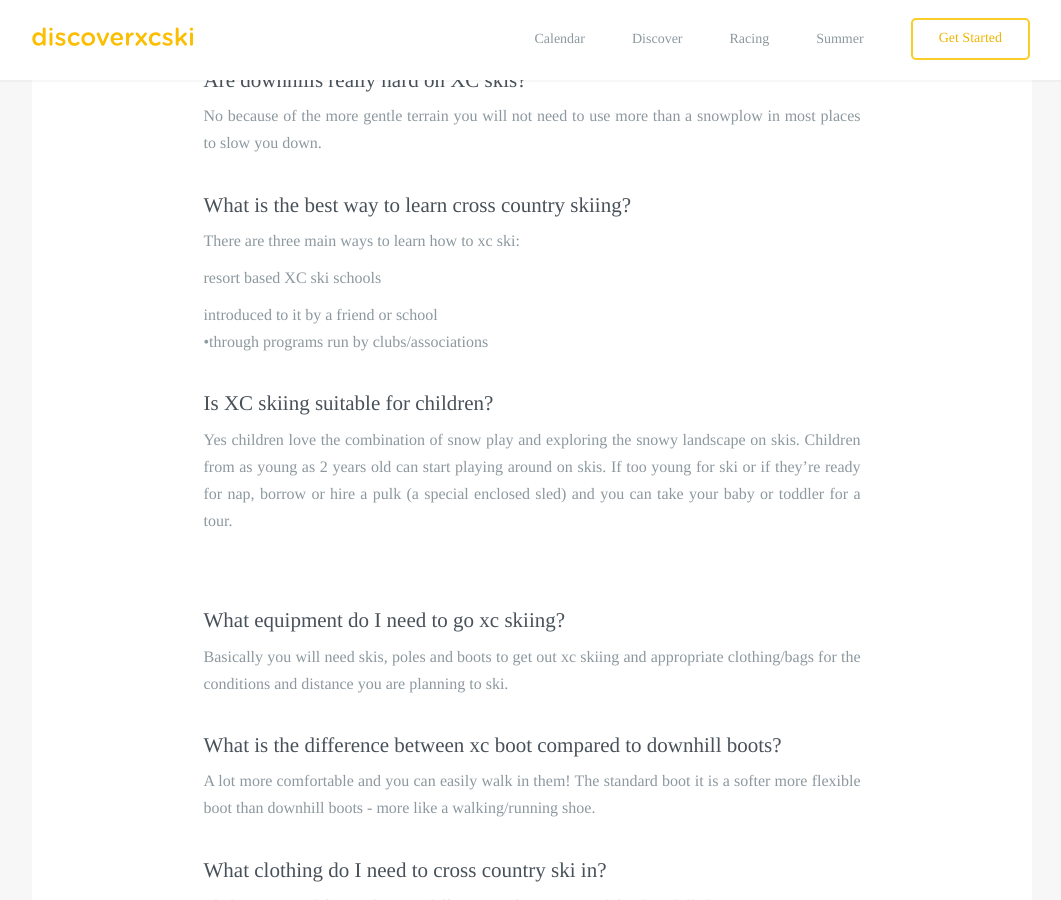
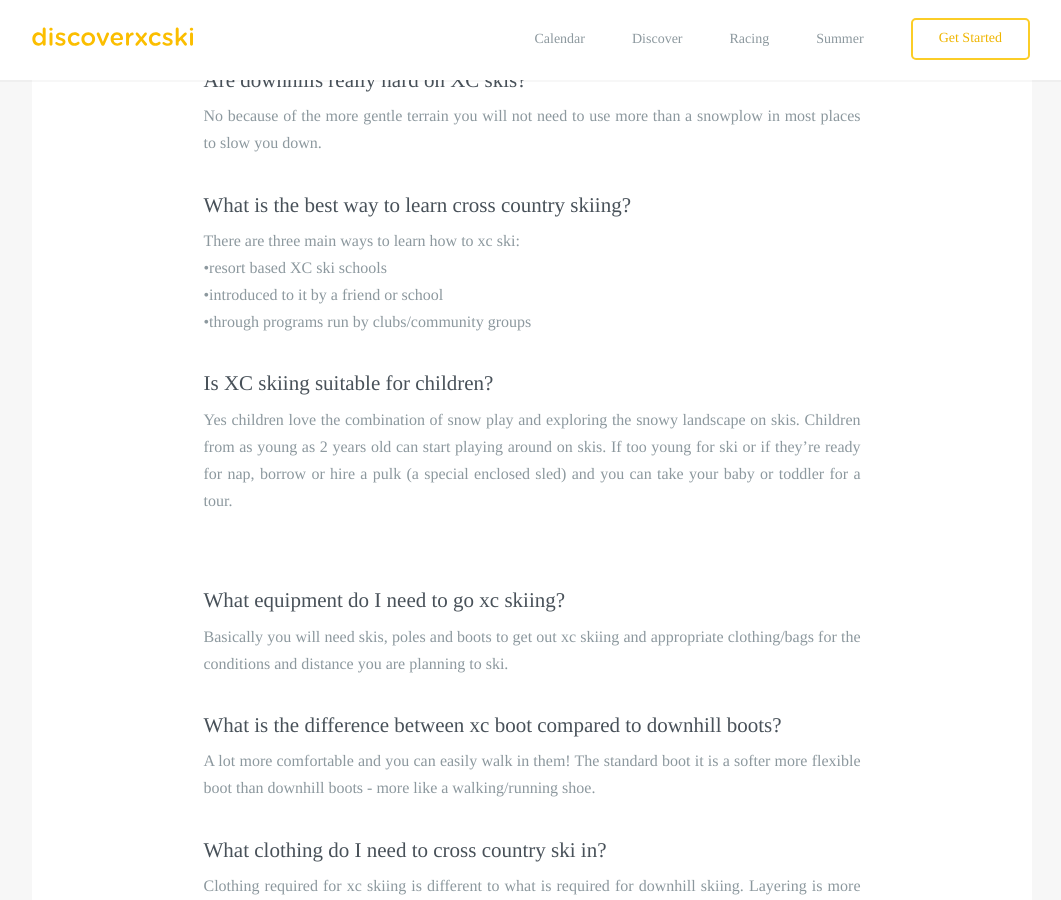
Before and after one commit to robcatto/robcatto.github.io, a Jekyll site: the page built from faq/index.html, in a window 1280 px wide and 900 px high, scrolled down 1889 px. Shown: the whole window, without its empty margins (108-1169 px from the left). Built offline with Jekyll 4.4.1, drawn with Linux system fonts in a browser that asks for light colours; some web fonts are replaced; Markdown is read by kramdown in place of the engine named in the settings.

Commit message:
Update index.html

```diff
--- a/faq/index.html
+++ b/faq/index.html
@@ -68,9 +68,9 @@ layout: default
                         <p class="left__aligned--p left__sub--para">No because of the more gentle terrain you will not need to use more than a snowplow in most places to slow you down.
                         <h3 class="heading__aligned--page">What is the best way to learn cross country skiing?</h3>
                         <p class="left__aligned--p left__sub--para">There are three main ways to learn how to xc ski:
-   <p class="left__aligned--p left__sub--para">resort based XC ski schools
-   <p class="left__aligned--p left__sub--para">introduced to it by a friend or school
- <br>&#8226;through programs run by clubs/associations
+                                <br>&#8226;resort based XC ski schools
+                                <br>&#8226;introduced to it by a friend or school
+                                <br>&#8226;through programs run by clubs/community groups
                         <h3 class="heading__aligned--page">Is XC skiing suitable for children?</h3>
                         <p class="left__aligned--p left__sub--para">Yes children love the combination of snow play and exploring the snowy landscape on skis.  Children from as young as 2 years old can start playing around on skis.  If too young for ski or if they’re ready for nap, borrow or hire a pulk (a special enclosed sled) and you can take your baby or toddler for a tour.
 
```
